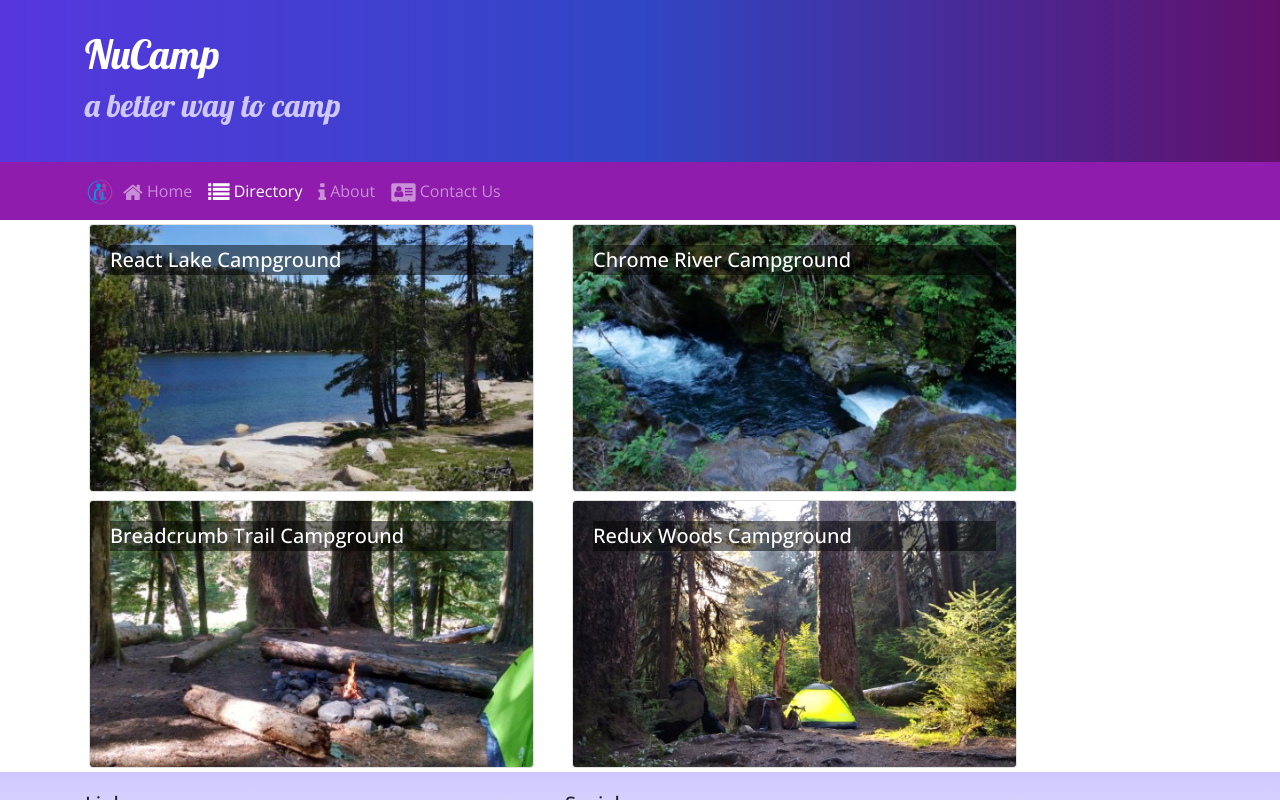
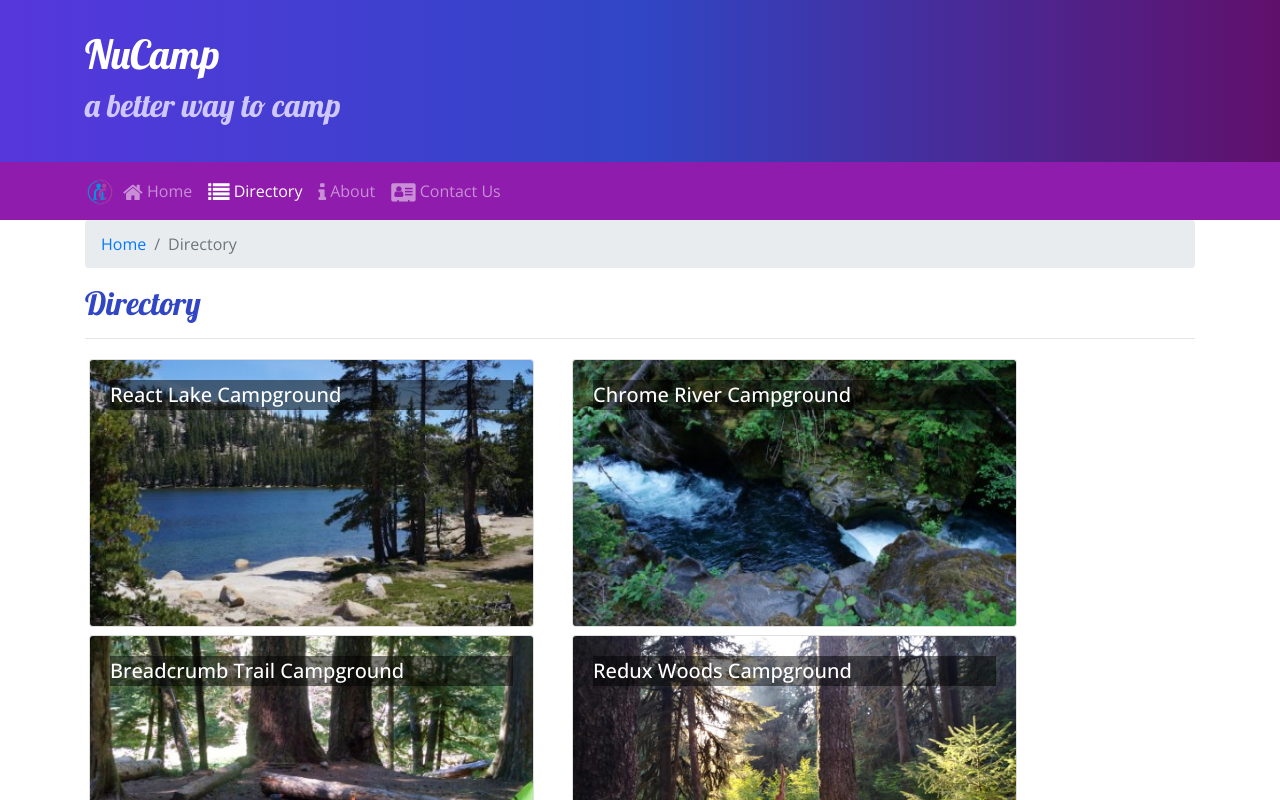
Before and after one commit to christopher-nolan-X/bootcamp-react-site, a React (Create React App) app: page /directory in a window 1280 px wide. Shown: the top 800 px of the page. Built offline with nearby package versions, Linux system fonts and the light colour scheme.

Commit message:
Reactstrap Breadcrumbs

```diff
--- a/src/components/CampsiteInfoComponent.js
+++ b/src/components/CampsiteInfoComponent.js
@@ -1,5 +1,6 @@
 import React, { Component } from 'react';
-import { Card, CardImg, CardBody, CardTitle, CardText } from 'reactstrap';
+import { Card, CardImg, CardBody, CardTitle, CardText, Breadcrumb, BreadcrumbItem } from 'reactstrap';
+import { Link } from 'react-router-dom';
 
 
 function RenderCampsite({campsite}) {
@@ -8,7 +9,6 @@
       <Card>
         <CardImg top src={campsite.image} alt={campsite.name} />
         <CardBody>
-          <CardTitle>{campsite.name}</CardTitle>
           <CardText>{campsite.description}</CardText>
         </CardBody>
       </Card>
@@ -41,6 +41,16 @@
     return (
       <div className="container">
         <div className="row">
+          <div className="col">
+            <Breadcrumb>
+              <BreadcrumbItem><Link to="/directory">Directory</Link></BreadcrumbItem>
+              <BreadcrumbItem active>{props.campsite.name}</BreadcrumbItem>
+            </Breadcrumb>
+            <h2>{props.campsite.name}</h2>
+            <hr />
+          </div>
+        </div>
+        <div className="row">
           <RenderCampsite campsite={props.campsite} />
           <RenderComments comments={props.comments} />
         </div>
@@ -51,57 +61,3 @@
 }
 
 export default CampsiteInfo;
-
-
-// class CampsiteInfo extends Component {
-//   renderComments(comments) {
-//     if (comments) {
-//       return (
-//         <div className="col-md-5 m-1">
-//           <h4>Comments</h4>
-//           {comments.map(comment => (
-//             <div key={comment.id}>{comment.text}
-//               <p>{comment.author} - {new Intl.DateTimeFormat('en-US',
-//                                     { year: 'numeric',
-//                                       month: 'short',
-//                                       day: '2-digit'
-//                                     }).format(new Date(Date.parse(comment.date)))}</p>
-//             </div>))}
-//         </div>
-//       );
-//     } else {
-//       return <div></div>;
-//     }
-//   }
-
-//   renderCampsite(campsite) {
-//     return (
-//       <div className="col-md-5 m-1">
-//         <Card>
-//           <CardImg top src={campsite.image} alt={campsite.name} />
-//           <CardBody>
-//             <CardTitle>{campsite.name}</CardTitle>
-//             <CardText>{campsite.description}</CardText>
-//           </CardBody>
-//         </Card>
-//       </div>
-//     );
-//   }
-
-//   render() {
-//     if (this.props.campsite) {
-//       return (
-//         <div className="container">
-//           <div className="row">
-//             {this.renderCampsite(this.props.campsite)}
-//             {this.renderComments(this.props.campsite.comments)}
-//           </div>
-//         </div>
-//       );
-//     } else {
-//       return <div></div>
-//     }
-//   }
-// }
-
-// export default CampsiteInfo;
--- a/src/components/DirectoryComponent.js
+++ b/src/components/DirectoryComponent.js
@@ -1,5 +1,5 @@
 import React, { Component } from 'react';
-import { Card, CardImg, CardImgOverlay, CardTitle } from 'reactstrap';
+import { Card, CardImg, CardImgOverlay, CardTitle, Breadcrumb, BreadcrumbItem } from 'reactstrap';
 import { Link } from 'react-router-dom';
 
 function RenderDirectoryItem({campsite}) {
@@ -28,6 +28,16 @@
   return (
     <div className="container">
       <div className="row">
+        <div className="col">
+          <Breadcrumb>
+            <BreadcrumbItem><Link to="/home">Home</Link></BreadcrumbItem>
+            <BreadcrumbItem active>Directory</BreadcrumbItem>
+          </Breadcrumb>
+          <h2>Directory</h2>
+          <hr />
+        </div>
+      </div>
+      <div className="row">
         {directory}
       </div>
     </div>
```
